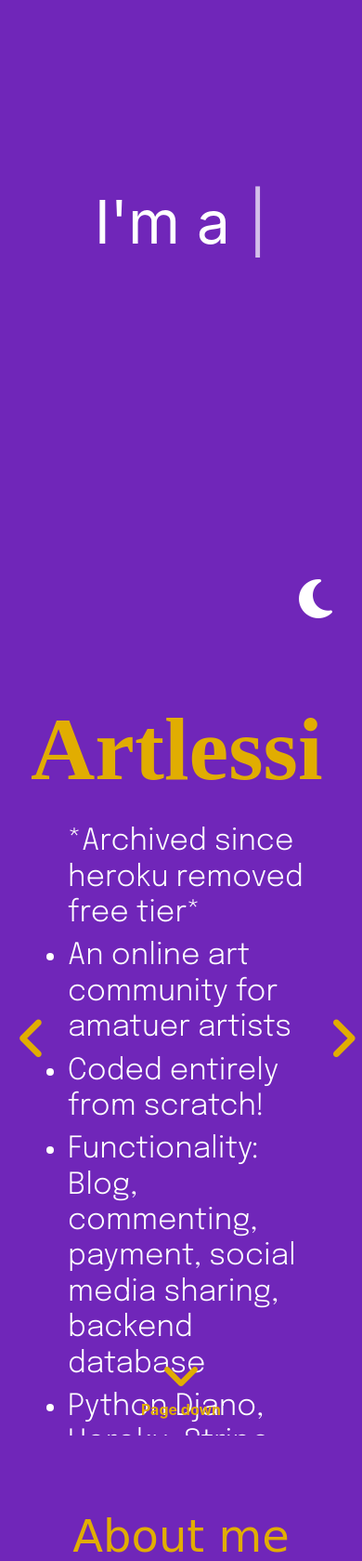
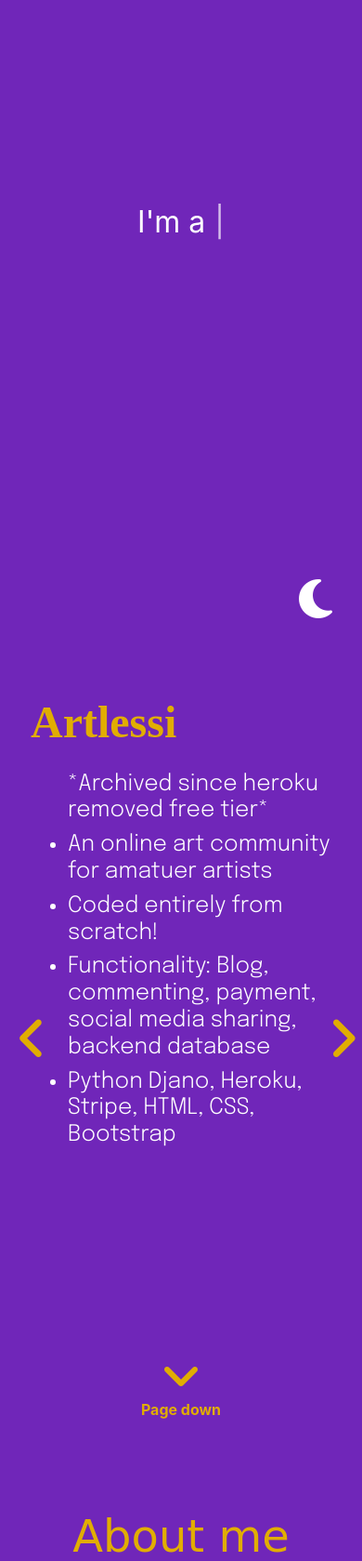
Before and after one commit to AlessioMartello/AlessioMartello.github.io, a PHP site: page /index.html in a window 390 px wide. Shown: the part 144-1823 px from the top of the page at 93% size. Run offline with PHP 8.4, Linux system fonts and the light colour scheme; some libraries are stand-ins or nearby versions; some web fonts are replaced.

Commit message:
made mobile responsive

```diff
--- a/index.html
+++ b/index.html
@@ -58,7 +58,7 @@
 <div class="text-center rounded-3 full-height" style="padding-bottom:5rem;">
 
     <div class="d-flex justify-content-center align-items-center h-100">
-      <div class="text-white" id="app" style="width:80%;font-size:4rem"></div>
+      <div class="text-white" id="app"></div>
     </div>
 <div class="change" title="Toggle Light/Dark mode" style="position:fixed;bottom:0;right:0;padding:2rem;z-index:999;">
 <i id="moon" class="fas fa-moon" style="font-size:3rem;color:white;"></i>
@@ -98,7 +98,7 @@
                     <li><h2>Functionality: Blog, commenting, payment, social media sharing, backend database</h2></li>
                     <li><h2>Python Djano, Heroku, Stripe, HTML, CSS, Bootstrap</h2></li>
                 </ul>
-                <div class="container" style="text-align:center;">
+                <div class="container hideGif" style="text-align:center;">
                      <a href="https://github.com/AlessioMartello/art_shop" target="_blank" rel="nofollow"><img class="gif" src="https://user-images.githubusercontent.com/45970352/191059995-d221172d-0a4b-4a2d-92b1-5b494b29315b.gif"/></a>
                </div>
             </div>
@@ -118,7 +118,7 @@
                     <li><h2>Calculates key Financial KPIs to track my expenditure over time</h2></li>
                     <li><h2>Python, Pandas, Python-Dash, Heroku, Plaid API</h2></li>
                 </ul>
-                <div class="container" style="text-align:center;">
+                <div class="container hideGif" style="text-align:center;">
                     <a href="https://github.com/AlessioMartello/finance-dash-app" target="_blank" rel="nofollow"><img class="gif" src="https://user-images.githubusercontent.com/45970352/176474976-eeb77e66-730b-49e3-aebf-eef7ba3dbde5.gif"/></a>
                 </div>
             </div>
--- a/stylesheet.css
+++ b/stylesheet.css
@@ -195,3 +195,25 @@ font-family: 'Epilogue', sans-serif;
 .gif{
   box-shadow: 0 20px 20px 0 rgba(0,0,0,0.5), 0 30px 70px 0 rgba(0,0,0,0.59);
 }
+
+#app {
+  width:80%;
+  font-size:4rem
+}
+
+@media screen and (max-width: 700px) {
+
+  #app {
+  font-size: 2rem;
+  }
+  .artlessiHeader{
+    font-size: 3rem;
+  }
+  h2{
+    font-size: 1.5rem;
+  }
+  .hideGif{
+    display: none;
+  }
+
+  }
```
